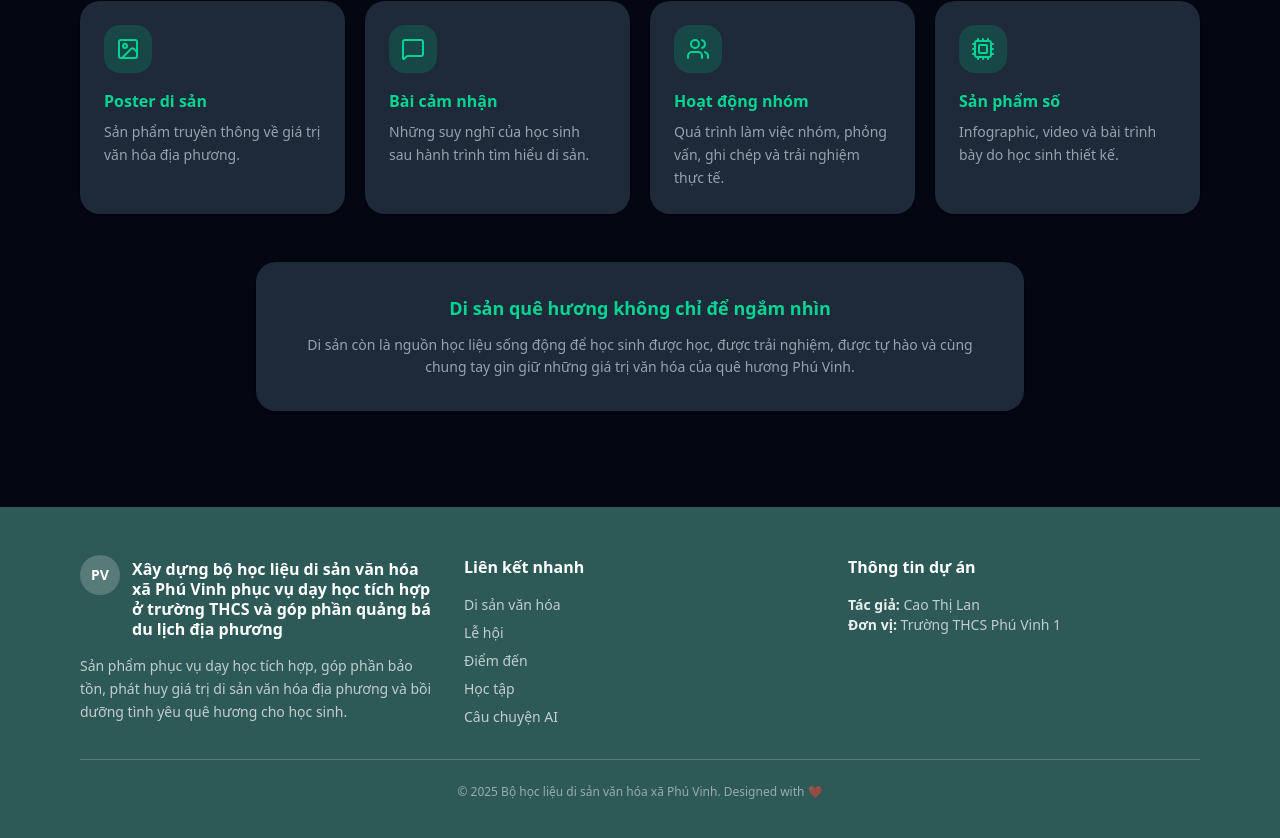
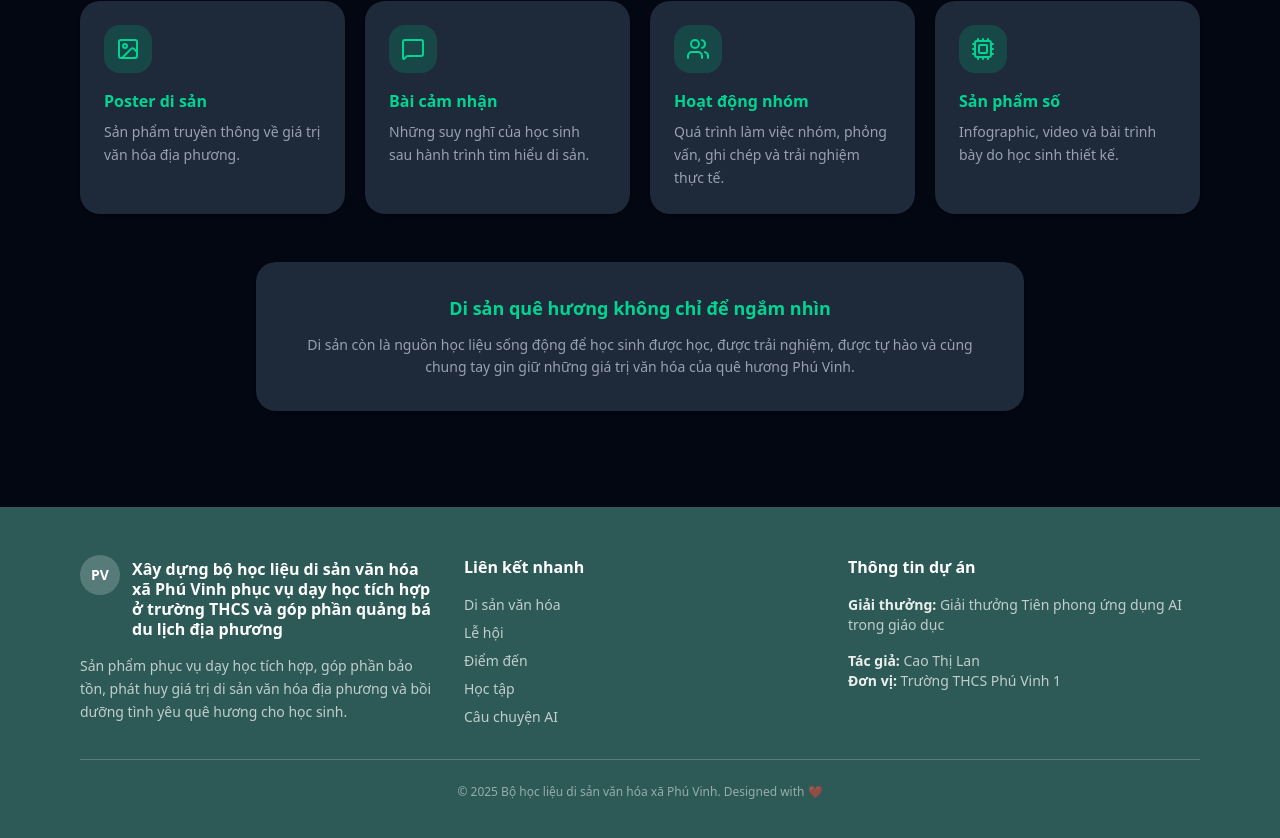
Before and after one commit to NhwBachTik25/hue-tourism-ai, a Next.js app: page / in a window 1280 px wide. Shown: the part 4842-5680 px from the top of the page. Built offline with nearby package versions, Linux system fonts and the light colour scheme.

Commit message:
Footer: add AI in education pioneer award

```diff
--- a/src/components/layout/Footer.tsx
+++ b/src/components/layout/Footer.tsx
@@ -45,7 +45,8 @@ export function Footer() {
             <div>
               <h4 className="font-bold mb-4">{lang === 'vi' ? 'Thông tin dự án' : 'Project Information'}</h4>
               <div className="space-y-2 text-white/70 text-sm">
-                <div>
+                <p><strong className="text-white/90">{lang === 'vi' ? 'Giải thưởng:' : 'Award:'}</strong> {lang === 'vi' ? 'Giải thưởng Tiên phong ứng dụng AI trong giáo dục' : 'AI Pioneer in Education Award'}</p>
+                <div className="pt-2">
                   <p><strong className="text-white/90">{lang === 'vi' ? 'Tác giả:' : 'Author:'}</strong> Cao Thị Lan</p>
                   <p><strong className="text-white/90">{lang === 'vi' ? 'Đơn vị:' : 'School:'}</strong> Trường THCS Phú Vinh 1</p>
                 </div>
```
